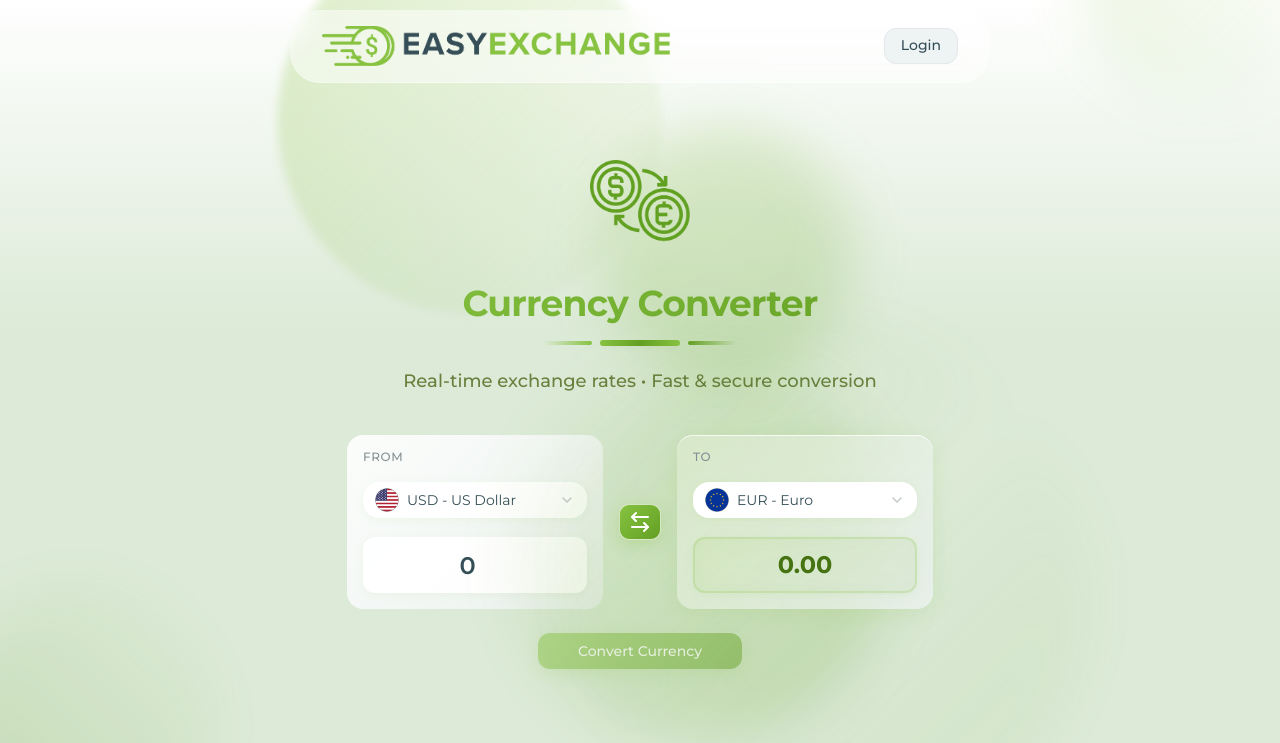
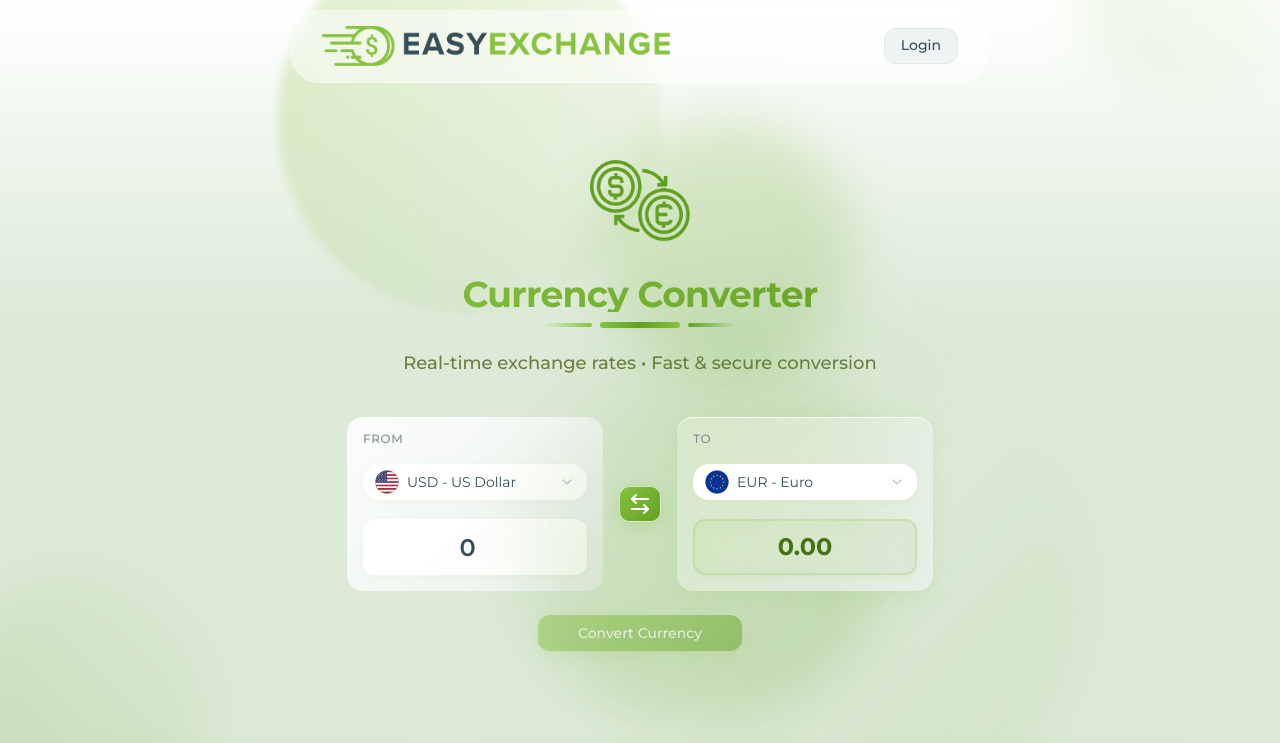
Before and after one commit to HelloNeptune/exchange-landing-demo, a React (Vite) app: page / in a window 1280 px wide. Shown: the top 743 px of the page. Built offline with nearby package versions, Linux system fonts and the light colour scheme.

Commit message:
EXL: Update tool name line height

```diff
--- a/src/components/currency-converter.module.scss
+++ b/src/components/currency-converter.module.scss
@@ -108,6 +108,7 @@
       gap: 10px;
 
       .tool-name {
+        line-height: 1em;
         background: linear-gradient(135deg, var(--brand-green) 0%, var(--brand-green-dark) 100%);
         background-clip: text;
         -webkit-text-fill-color: transparent;
```
